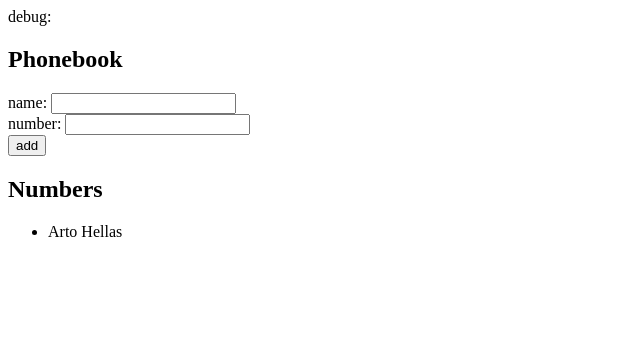
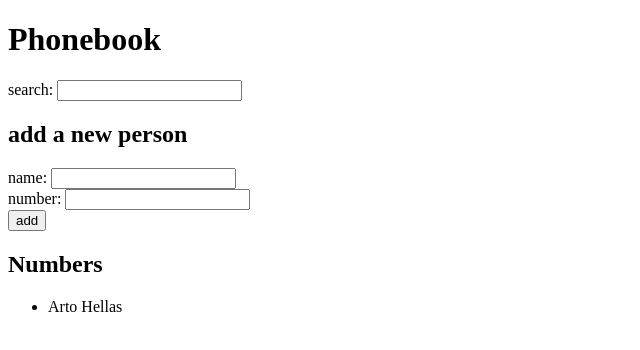
Before and after one commit to luvie23/FSO, a React (Create React App) app in the folder part02/phonebook/: page / in a window 1280 px wide. Shown: the top 350 px of the page, without its empty margins (0-640 px from the left). Built offline with nearby package versions, Linux system fonts and the light colour scheme.

Commit message:
finish exercise 2.9

```diff
--- a/part02/phonebook/src/App.js
+++ b/part02/phonebook/src/App.js
@@ -14,6 +14,7 @@ const App = () => {
   ])
   const [newName, setNewName] = useState('')
   const [newNumber, setNewNumber] = useState('')
+  const [newSearch, setNewSearch] = useState('')
 
   const handleNameChange = (e) => {
 
@@ -23,6 +24,22 @@ const App = () => {
   const handleNumberChange = (e) => {
 
     setNewNumber(e.target.value)
+  }
+
+  const handleSearchChange = (e) => {
+
+    setNewSearch(e.target.value)
+
+  }
+
+  const checkString = (person) => {
+    return person.name.toUpperCase().includes(newSearch.toUpperCase())
+  }
+
+
+  const search = () => {
+    const newPersons = persons.filter(checkString)
+    return newPersons
   }
 
   //goes through the phonebook and compares the new entry
@@ -51,9 +68,16 @@ const App = () => {
 
   return (
     <div>
-      <div>debug: {newName}</div>
 
-      <h2>Phonebook</h2>
+      <h1>Phonebook</h1>
+
+      <div>
+        search: <input
+        value={newSearch}
+        onChange={handleSearchChange}/>
+      </div>
+
+      <h2>add a new person</h2>
       <form onSubmit={addName}>
         <div>
           name: <input
@@ -71,7 +95,7 @@ const App = () => {
       </form>
       <h2>Numbers</h2>
       <ul>
-        {persons.map(person =>
+        {search().map(person =>
             <Name key={person.name} person={person}/>
           )}
       </ul>
```
